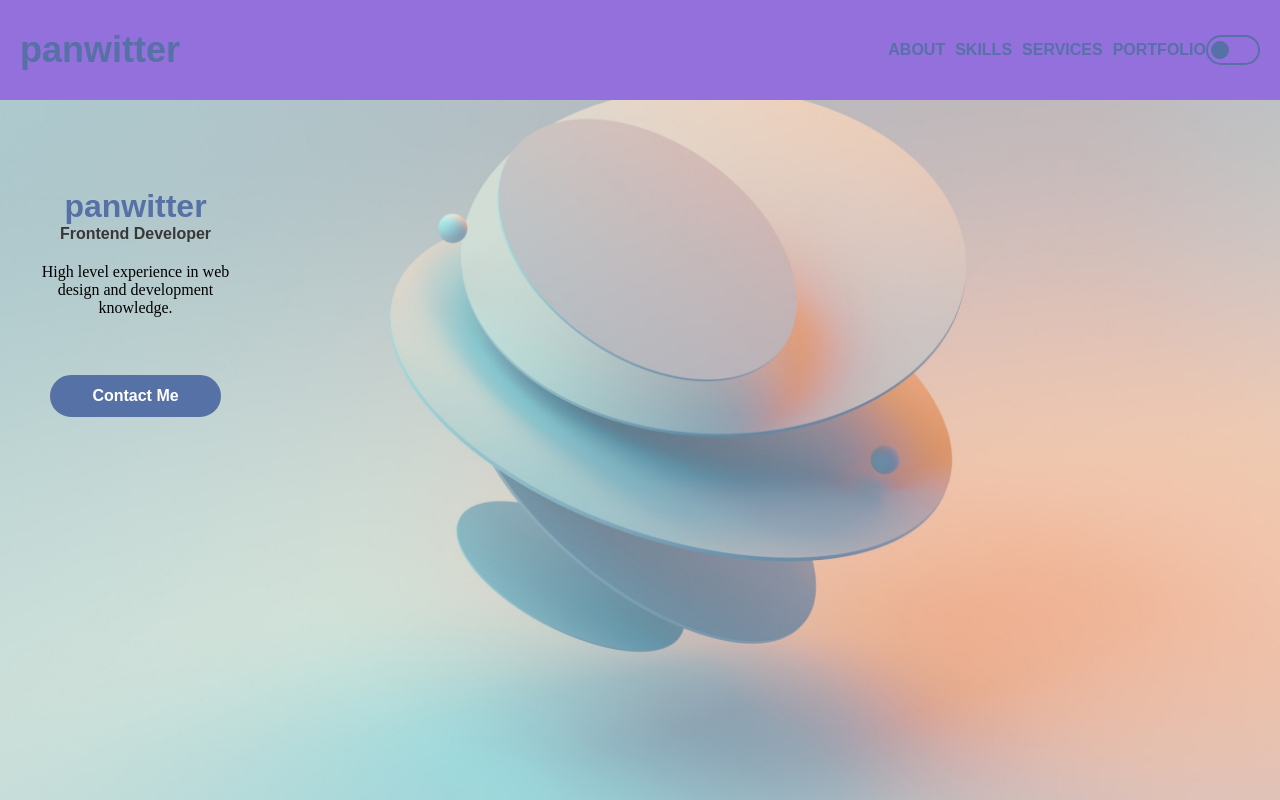
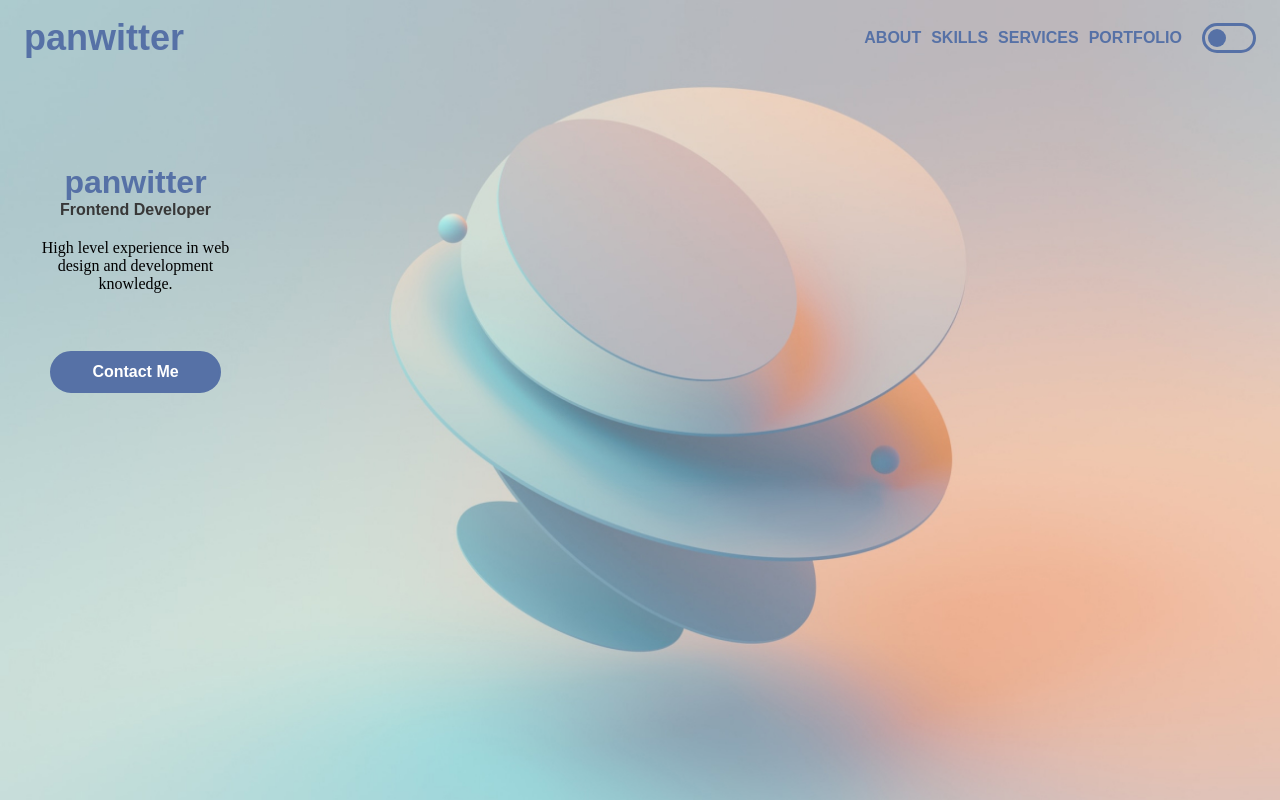
Before and after one commit to panwitter/panwitterportfolio, a plain HTML site: page index.html in a window 1280 px wide. Drawn offline with Linux system fonts and the light colour scheme; a web font is replaced by a local one.

Commit message:
Add files via upload
вот такие пироги2

```diff
--- a/assets/css/header.css
+++ b/assets/css/header.css
@@ -1,17 +1,20 @@
 .header {
     width: 100%;
     height: 76px;
-    background-color: mediumpurple;
+    /* background-color: mediumpurple; */
 
     display: flex;
     justify-content: space-between;
     align-items: center;
-    padding: 50px 20px;
+    /* отступы внутренние */
+    padding-left: 24px;
+    padding-right: 24px;
 }
 .navigation {
     display: flex;
     align-items: center;
     justify-content: space-between;
+    gap: 20px;
 
 }
 .navigation-menu {
@@ -20,3 +23,29 @@
     justify-content: space-between;
     gap: 10px;
 }
+/* переключаетль */
+.light-switch {
+    width: 54px;
+    height: 30px;
+    border: 3px solid #5671A6;
+    border-radius: 50px;
+    position: relative;
+    cursor: pointer;
+}
+.switcher {
+    position: absolute;
+    top: 3px;
+    left: 3px;
+    width: 18px;
+    height: 18px;
+    background-color: #5671A6;
+    border-radius: 50%;
+    transition: 0.5s;
+
+}
+#switch {
+    display: none;
+}
+#switch:checked ~ .switcher {
+    left: 25px;
+}
--- a/index.html
+++ b/index.html
@@ -16,24 +16,10 @@
           <h3>SERVICES</h3>
           <h3>PORTFOLIO</h3>
         </div>
-        <svg
-          xmlns="http://www.w3.org/2000/svg"
-          width="54"
-          height="30"
-          viewBox="0 0 54 30"
-          fill="none"
-        >
-          <rect
-            x="1"
-            y="1"
-            width="52"
-            height="28"
-            rx="14"
-            stroke="#5671A6"
-            stroke-width="2"
-          />
-          <rect x="5" y="6" width="18" height="18" rx="9" fill="#5671A6" />
-        </svg>
+        <label for="switch" class="light-switch">
+          <input type="checkbox" id="switch">
+          <div for="switch" class="switcher"></div>
+        </label>
       </nav>
     </header>
     <aside class="sidebar">
```
